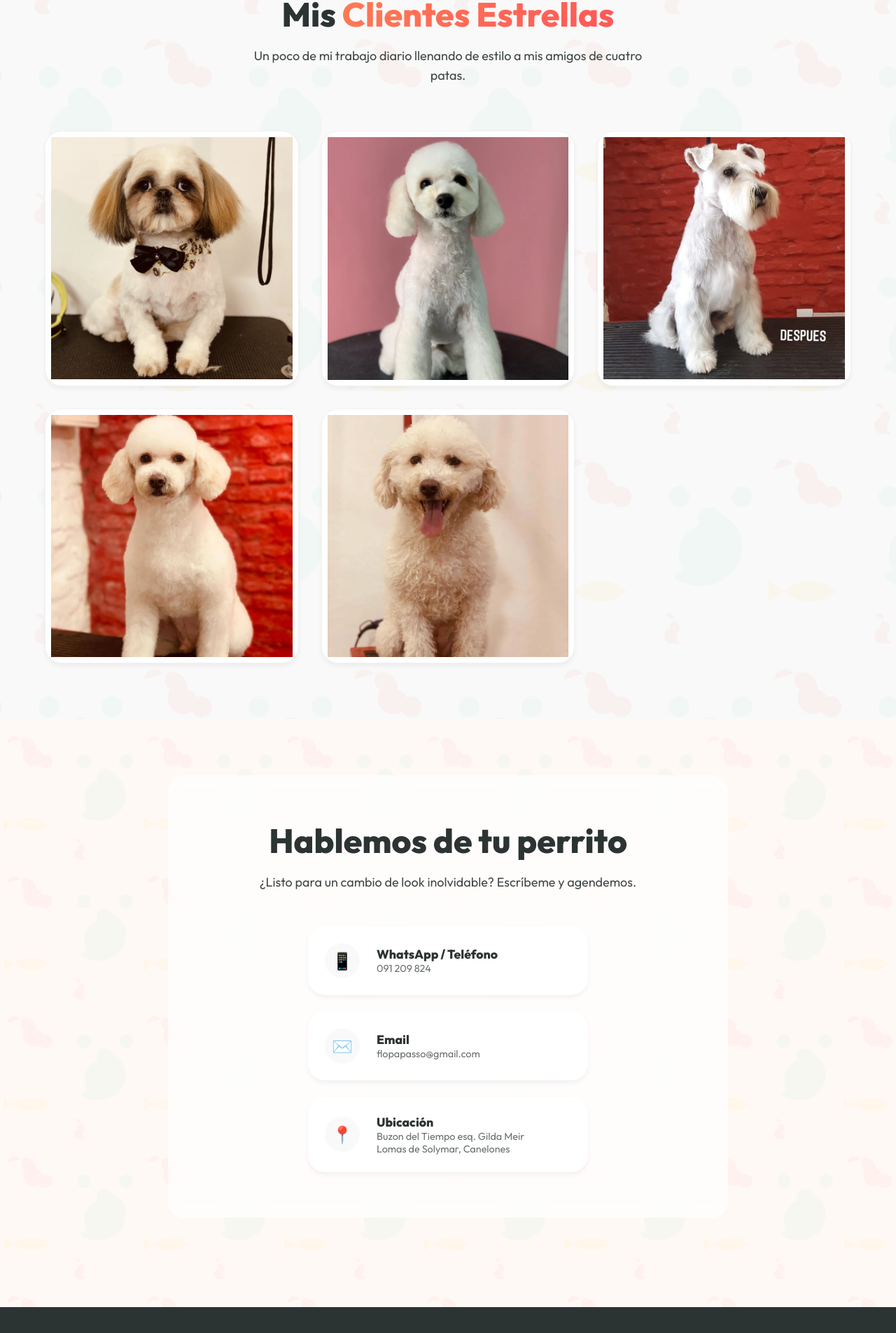
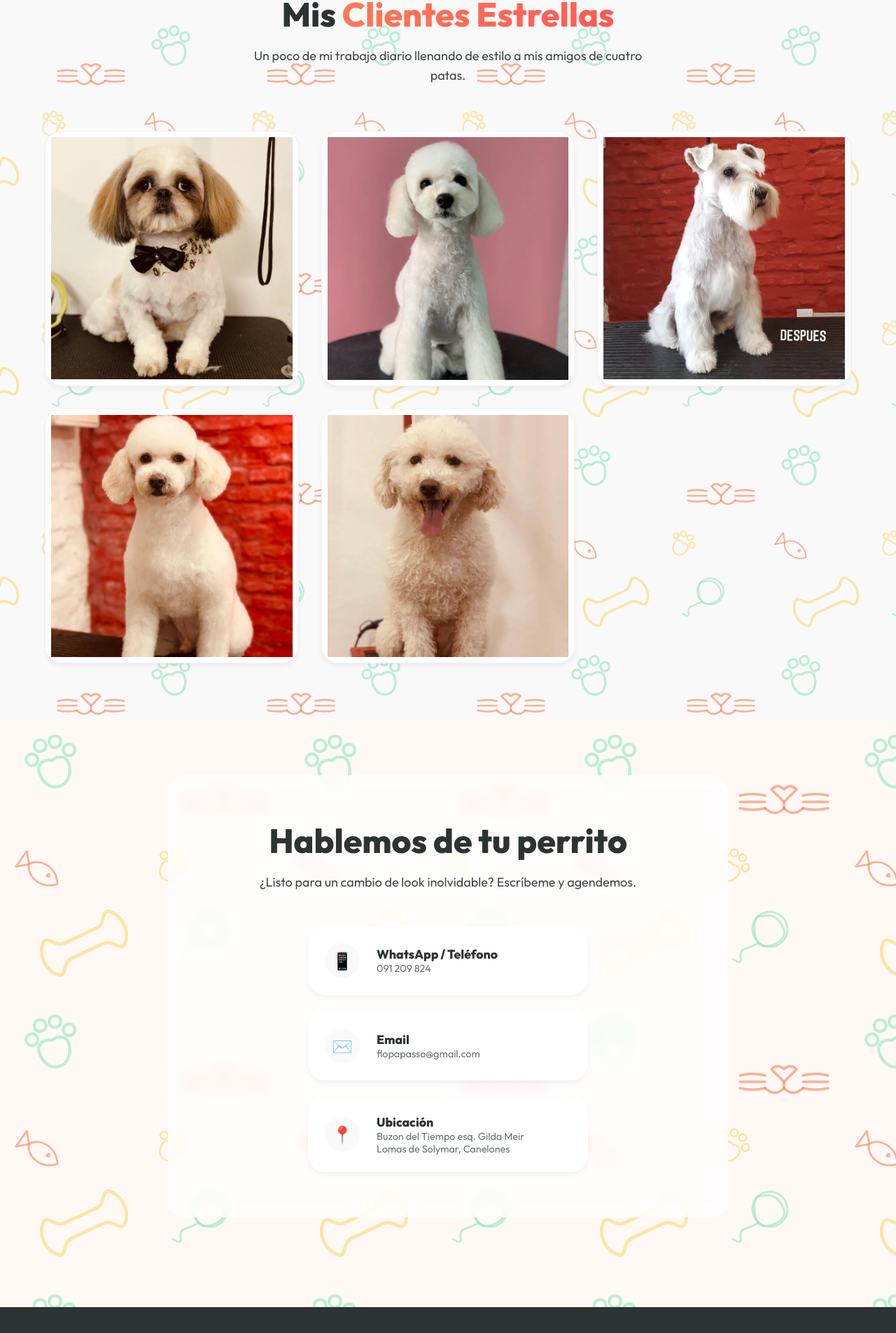
Before and after one commit to admin-biteradigital-com/florencia-estetica-canina, a Next.js app: page / in a window 1280 px wide. Shown: the part 1778-3683 px from the top of the page at 70% size. Built offline with nearby package versions, Linux system fonts and the light colour scheme.

Commit message:
fix(ui): explicitly set stroke colors in SVG and bust CSS cache

```diff
--- a/src/app/page.module.css
+++ b/src/app/page.module.css
@@ -145,7 +145,7 @@
 /* Portfolio Section */
 .portfolio {
   background-color: var(--light);
-  background-image: url('/pet-pattern.svg');
+  background-image: url('/pet-pattern.svg?v=2');
   background-repeat: repeat;
   background-size: 300px;
   background-position: center;
@@ -181,7 +181,7 @@
 
 /* Contact Section */
 .contact {
-  background-image: url('/pet-pattern.svg');
+  background-image: url('/pet-pattern.svg?v=2');
   background-repeat: repeat;
   background-attachment: fixed;
   background-color: #fff9f6;
```
Also changed, not shown: public/pet-pattern.svg.
